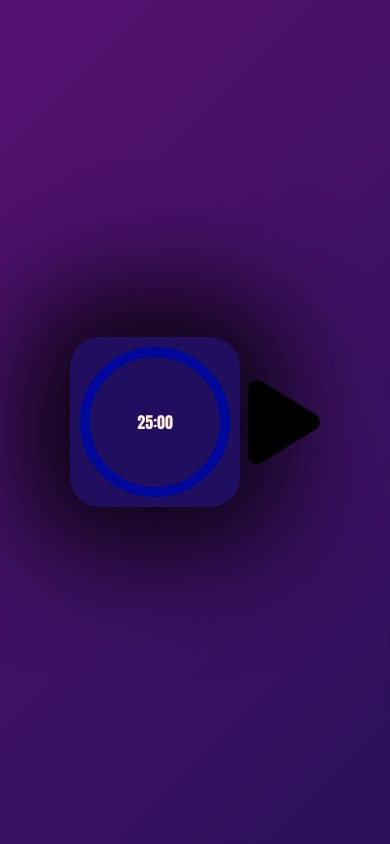
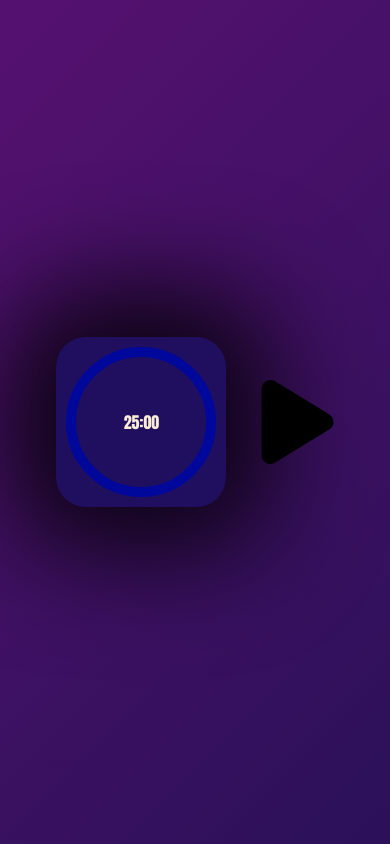
Before and after one commit to emagoediv/pomo-fi, a plain HTML site: page index.html in a window 390 px wide. Drawn offline with Linux system fonts and the light colour scheme.

Commit message:
margin to @media

```diff
--- a/css/pomodoro.css
+++ b/css/pomodoro.css
@@ -97,3 +97,9 @@ body {
     margin-right: 0;
     color: antiquewhite;
 }
+
+@media (max-width: 600px) {
+    .input-time {
+        margin-left: 8%;
+    }
+}
```
